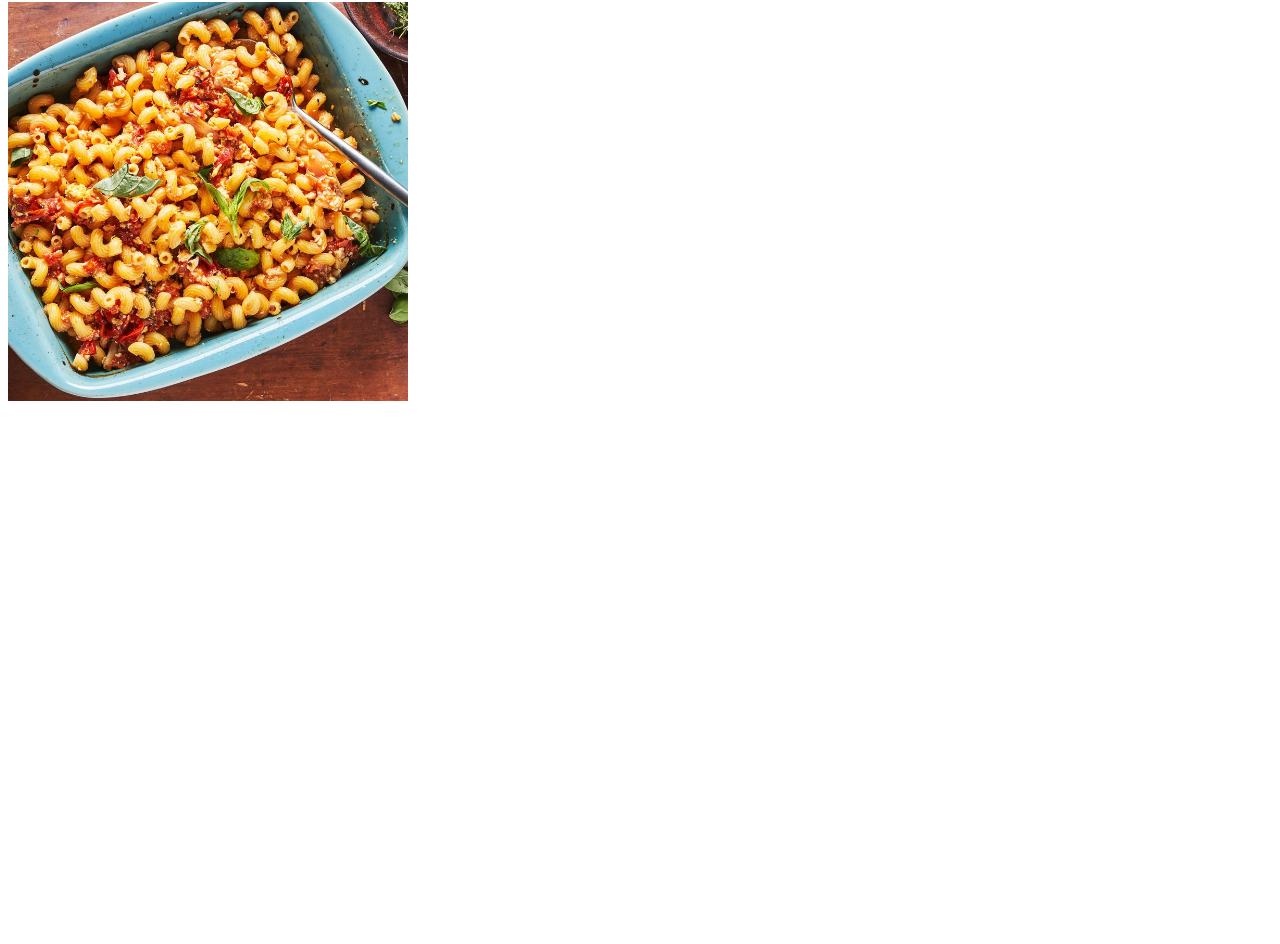
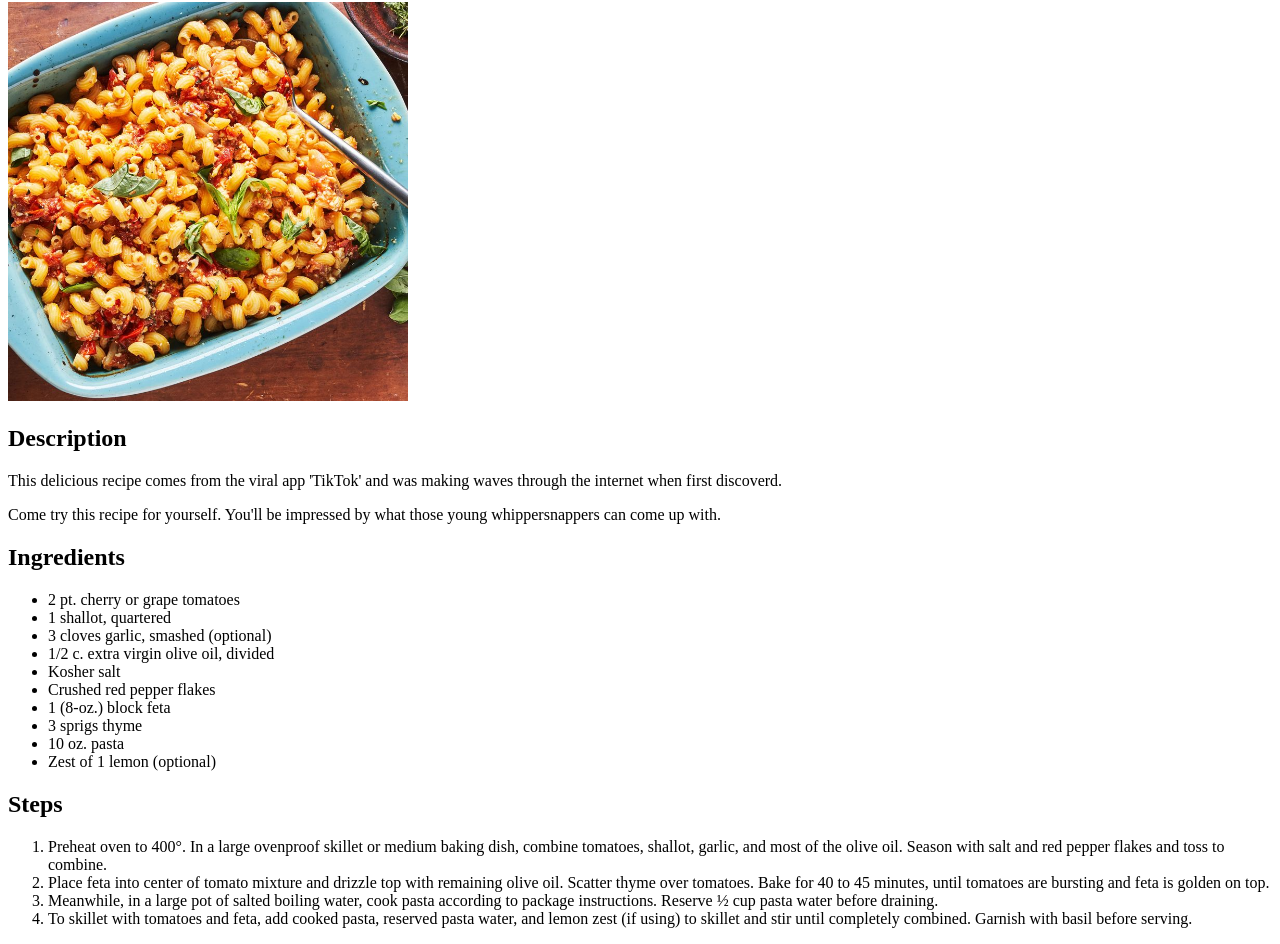
Before and after one commit to JavSanchez97/odin-recipes, a plain HTML site: page recipes/baked-feta.html in a window 1280 px wide. Shown: the part 78-1022 px from the top of the page. Before the commit the page ends 800 px from the top, so only its background shows below. Drawn offline with Linux system fonts and the light colour scheme.

Commit message:
I created a description for my baked feta recipe as well as adding the ingredients and the steps needed to create the recipe

```diff
--- a/recipes/baked-feta.html
+++ b/recipes/baked-feta.html
@@ -8,5 +8,34 @@
     <h1>Baked Feta</h1>
     <img src = '../images/baked-feta.jpg' alt = 'Delicious looking Baked Feta Pasta' width=400>
 
+    <h2>Description</h2>
+    <p>
+        This delicious recipe comes from the viral app 'TikTok' and was making waves through the internet when first discoverd.
+    </p>
+    <p>
+        Come try this recipe for yourself. You'll be impressed by what those young whippersnappers can come up with.
+    </p>
+
+    <h2>Ingredients</h2>
+    <ul>
+        <li>2 pt. cherry or grape tomatoes</li>
+        <li>1 shallot, quartered</li>
+        <li>3 cloves garlic, smashed (optional)</li>
+        <li>1/2 c. extra virgin olive oil, divided</li>
+        <li>Kosher salt</li>
+        <li>Crushed red pepper flakes</li>
+        <li>1 (8-oz.) block feta</li>
+        <li>3 sprigs thyme</li>
+        <li>10 oz. pasta</li>
+        <li>Zest of 1 lemon (optional)</li>
+    </ul>
+
+    <h2>Steps</h2>
+    <ol>
+        <li>Preheat oven to 400°. In a large ovenproof skillet or medium baking dish, combine tomatoes, shallot, garlic, and most of the olive oil. Season with salt and red pepper flakes and toss to combine.</li>
+        <li>Place feta into center of tomato mixture and drizzle top with remaining olive oil. Scatter thyme over tomatoes. Bake for 40 to 45 minutes, until tomatoes are bursting and feta is golden on top.</li>
+        <li>Meanwhile, in a large pot of salted boiling water, cook pasta according to package instructions. Reserve ½ cup pasta water before draining.</li>
+        <li>To skillet with tomatoes and feta, add cooked pasta, reserved pasta water, and lemon zest (if using) to skillet and stir until completely combined. Garnish with basil before serving.</li>
+    </ol>
 </body>
 </html>
```
